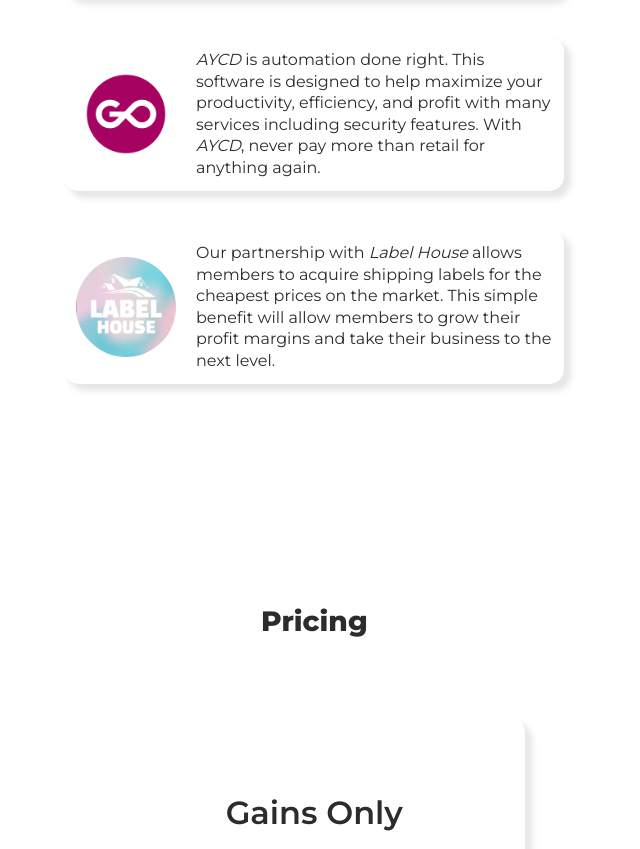
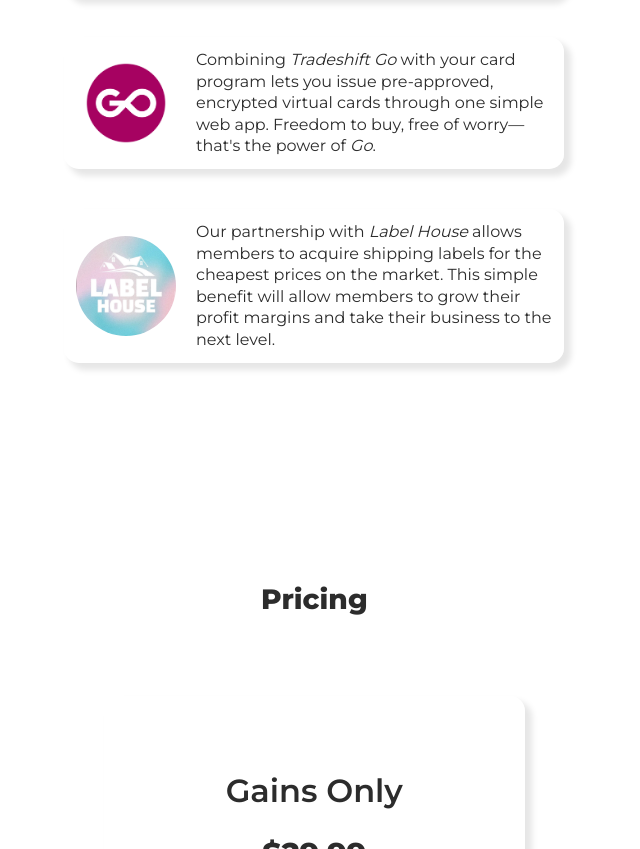
Before and after one commit to mrrobot-code/GainsOnly, a plain HTML site: page index.html in a window 1280 px wide. Shown: the part 5451-6300 px from the top of the page, without its empty margins (326-966 px from the left). Drawn offline with Linux system fonts and the light colour scheme.

Commit message:
Update partner info

```diff
--- a/index.html
+++ b/index.html
@@ -248,7 +248,7 @@
             </div>
             <div class="partner_card fadeInSection">
                 <img src="images/partner2.png" alt="Image of AYCD logo." />
-                <p><i>AYCD</i> is automation done right. This software is designed to help maximize your productivity, efficiency, and profit with many services including security features. With <i>AYCD</i>, never pay more than retail for anything again.</p>
+                <p>Combining <i>Tradeshift Go</i> with your card program lets you issue pre-approved, encrypted virtual cards through one simple web app. Freedom to buy, free of worry—that's the power of <i>Go</i>.</p>
             </div>
         </div>
         <div class="partner_card fadeInSection">
```
